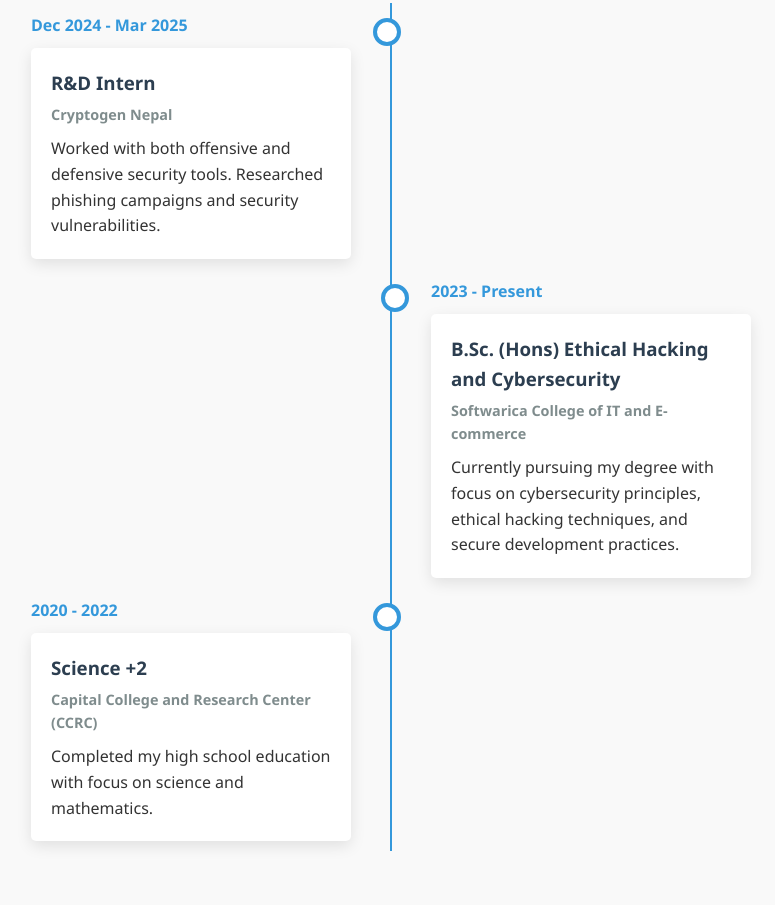
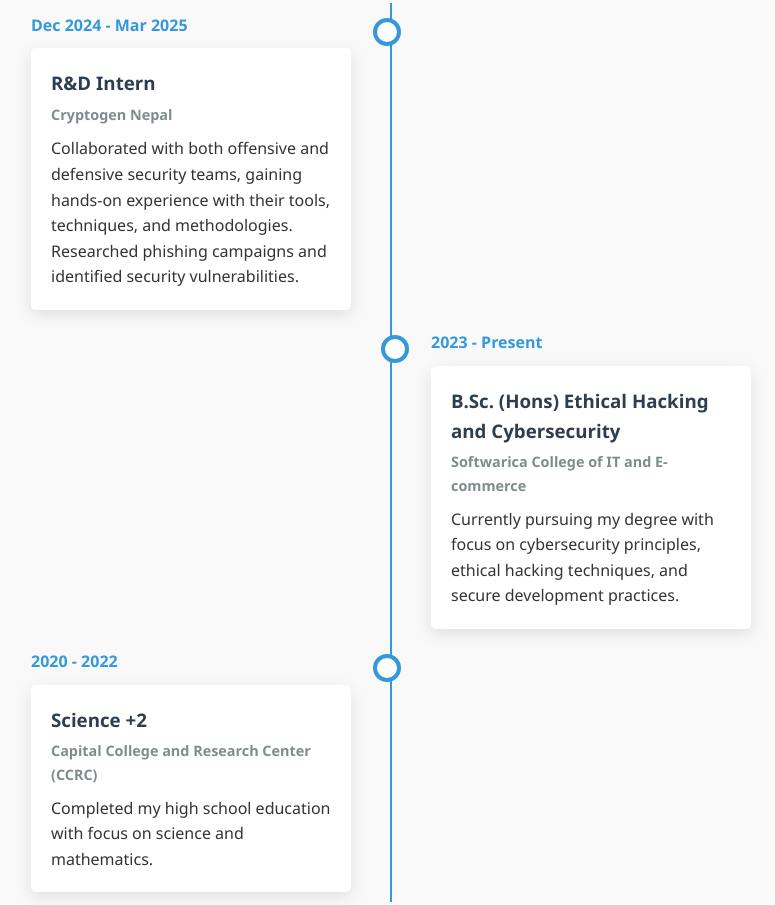
Before and after one commit to prabhat-np/portfolio, a plain HTML site: page index.html in a window 1280 px wide. Shown: the part 2887-3792 px from the top of the page, without its empty margins (249-1024 px from the left). Drawn offline with Linux system fonts and the light colour scheme.

Commit message:
Update index.html

```diff
--- a/index.html
+++ b/index.html
@@ -153,7 +153,7 @@
                     <div class="timeline-content">
                         <h3>R&D Intern</h3>
                         <h4>Cryptogen Nepal</h4>
-                        <p>Worked with both offensive and defensive security tools. Researched phishing campaigns and security vulnerabilities.</p>
+                        <p>Collaborated with both offensive and defensive security teams, gaining hands-on experience with their tools, techniques, and methodologies. Researched phishing campaigns and identified security vulnerabilities.</p>
                     </div>
                 </div>
                 <div class="timeline-item">
```
